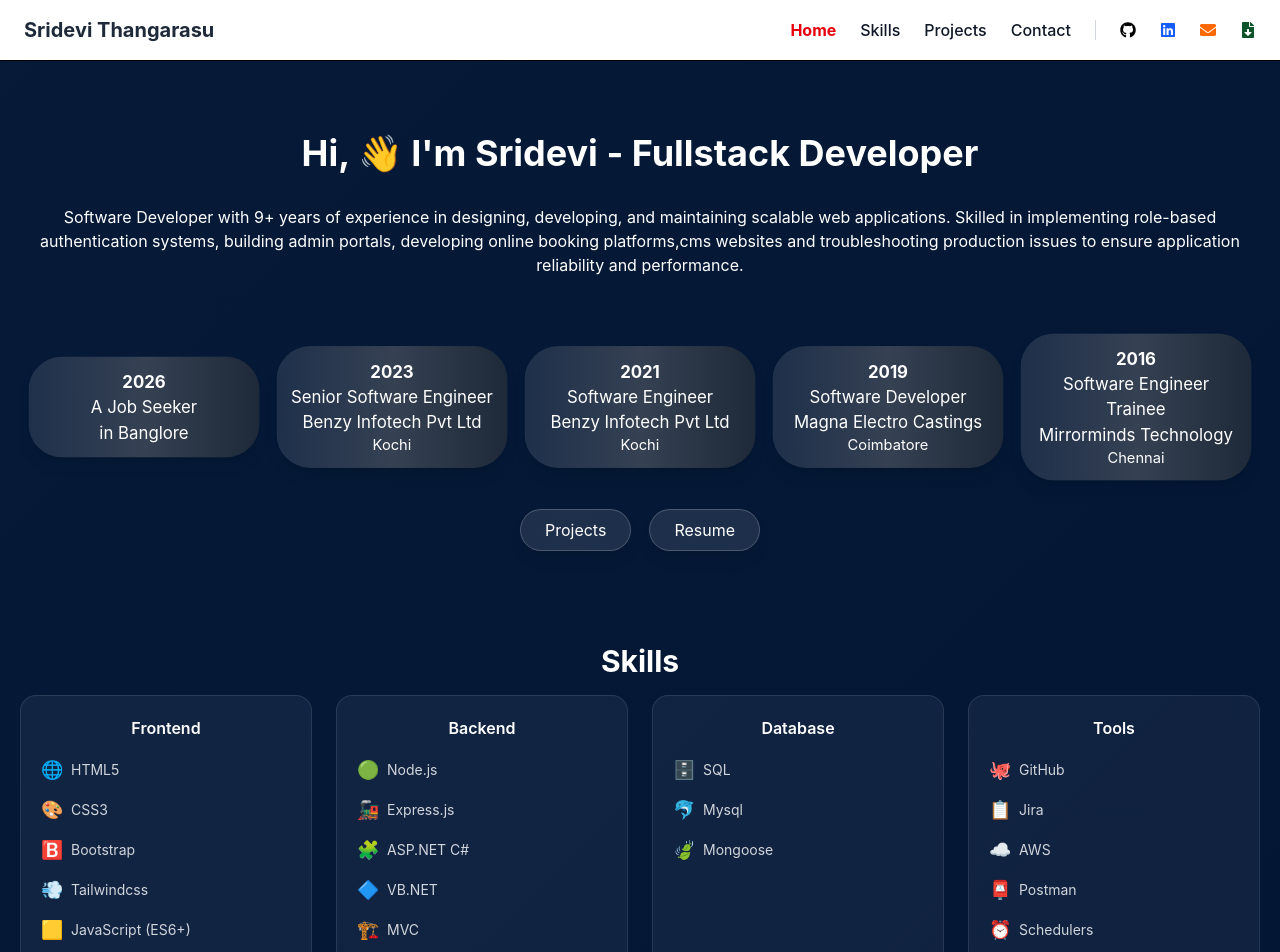
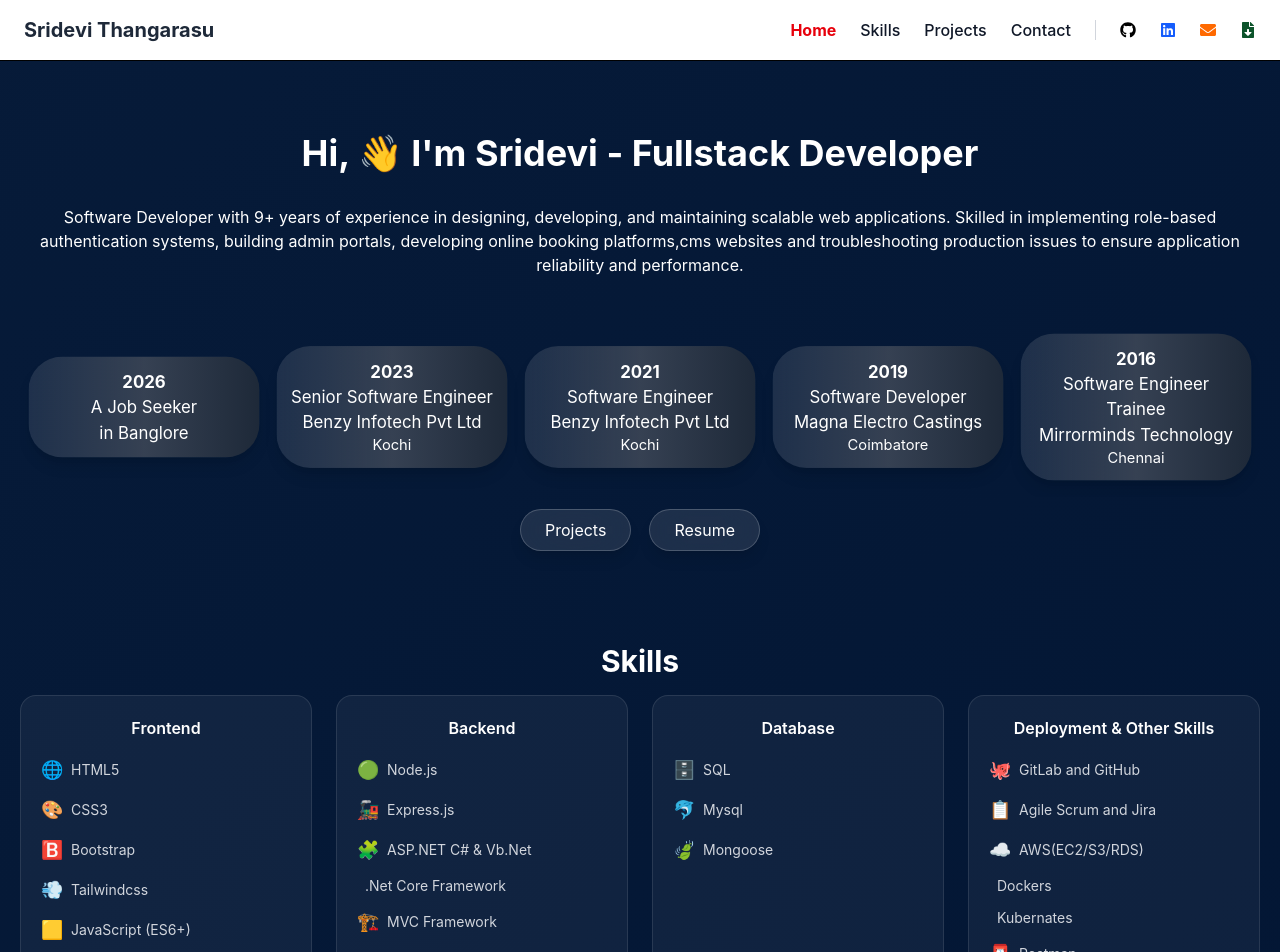
Before and after one commit to shreedevi7195-sketch/po, a React app: page / in a window 1280 px wide. Shown: the top 952 px of the page. Built offline with nearby package versions, Linux system fonts and the light colour scheme; the HTML template or start-up script is replaced by a standard one.

Commit message:
skilupd-1-a

```diff
--- a/src/components/PortFolio.jsx
+++ b/src/components/PortFolio.jsx
@@ -533,9 +533,9 @@ export default function Portfolio() {
           <div className="grid grid-cols-2 md:grid-cols-4 gap-6">
             {[
               { title: "Frontend", skills: ["HTML5", "CSS3", "Bootstrap", "Tailwindcss", "JavaScript (ES6+)", "React.js", "Redux Toolkit"] },
-              { title: "Backend", skills: ["Node.js", "Express.js", "ASP.NET C#", "VB.NET", "MVC", "REST API", "PHP", "JWT Auth"] },
+              { title: "Backend", skills: ["Node.js", "Express.js", "ASP.NET C# & Vb.Net", ".Net Core Framework", "MVC Framework", "REST API", "Micro Services", "JWT Auth"] },
               { title: "Database", skills: ["SQL", "Mysql", "Mongoose"] },
-              { title: "Tools", skills: ["GitHub", "Jira", "AWS", "Postman", "Schedulers", "ConsoleApps"] }
+              { title: "Deployment & Other Skills", skills: ["GitLab and GitHub", "Agile Scrum and Jira", "AWS(EC2/S3/RDS)","Dockers","Kubernates","Postman", "Schedulers", "ConsoleApps"] }
             ].map((category, i) => (
               <div key={i} className="bg-white/5 p-5 rounded-2xl border border-white/10 hover:border-white transition duration-300 hover:scale-105">
                 <h3 className="font-semibold mb-4 text-white">{category.title}</h3>
```
